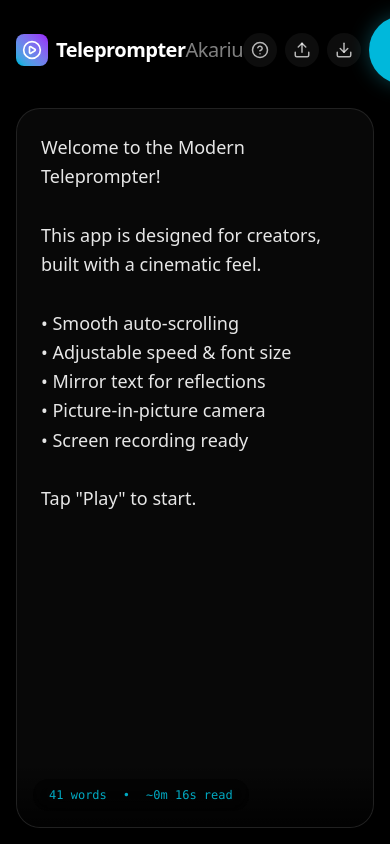
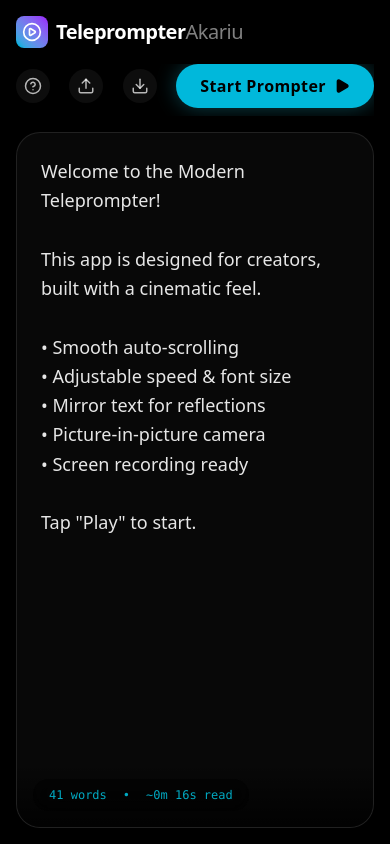
Before and after one commit to berhasilsemua83/teleprompter, a React (Vite) app: page / in a window 390 px wide. Built offline with nearby package versions, Linux system fonts and the light colour scheme.

Commit message:
Update App.tsx

```diff
--- a/src/App.tsx
+++ b/src/App.tsx
@@ -484,15 +484,15 @@ export default function App() {
           initial={{ opacity: 0 }} animate={{ opacity: 1 }} exit={{ opacity: 0 }}
           className="max-w-4xl mx-auto h-screen flex flex-col p-4 sm:p-8"
         >
-          <header className="flex justify-between items-center mb-6">
-            <div className="flex items-center gap-2">
-              <div className="w-8 h-8 rounded-lg bg-gradient-to-tr from-cyan-500 to-purple-600 flex items-center justify-center">
+          <header className="flex flex-col sm:flex-row gap-4 justify-between items-center mb-4 sm:mb-6">
+            <div className="flex items-center gap-2 w-full sm:w-auto justify-start">
+              <div className="w-8 h-8 rounded-lg bg-gradient-to-tr from-cyan-500 to-purple-600 flex items-center justify-center shrink-0">
                 <PlayCircle className="text-white" size={20} />
               </div>
-              <h1 className="text-xl font-bold tracking-tight">Teleprompter<span className="font-light text-white/50">Akariu</span></h1>
+              <h1 className="text-xl font-bold tracking-tight truncate">Teleprompter<span className="font-light text-white/50">Akariu</span></h1>
             </div>
 
-            <div className="flex items-center gap-2 sm:gap-3">
+            <div className="flex items-center gap-2 sm:gap-3 w-full sm:w-auto justify-between sm:justify-end overflow-x-auto pb-2 sm:pb-0 hide-scrollbar">
               <button
                 onClick={() => setShowGuide(true)}
                 className="p-2 rounded-full bg-white/5 hover:bg-white/10 transition-colors text-white/70"
@@ -520,7 +520,7 @@ export default function App() {
                     setCountdown(3);
                   }
                 }}
-                className="px-6 py-2.5 rounded-full bg-cyan-500 hover:bg-cyan-400 text-black font-semibold tracking-wide transition-all shadow-[0_0_20px_rgba(34,211,238,0.3)] hover:shadow-[0_0_30px_rgba(34,211,238,0.6)] flex items-center gap-2"
+                className="px-6 py-2.5 rounded-full bg-cyan-500 hover:bg-cyan-400 text-black font-semibold tracking-wide transition-all shadow-[0_0_20px_rgba(34,211,238,0.3)] hover:shadow-[0_0_30px_rgba(34,211,238,0.6)] flex items-center gap-2 shrink-0"
               >
                 Start Prompter <Play size={16} className="fill-current" />
               </button>
```
